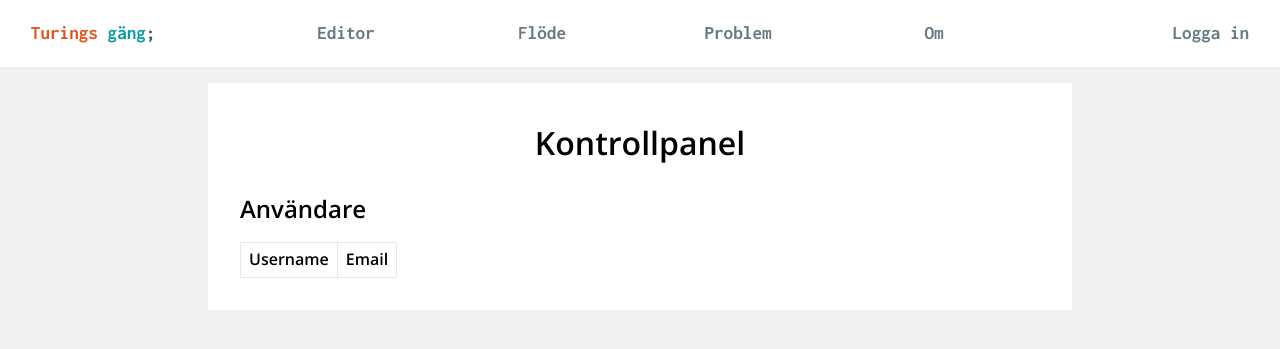
After one commit to arvid220u/turingsgang, a Flask app: template templates/controlpanel.html in a window 1280 px wide. The commit adds this page. Shown: the top 349 px of the page. Run offline with Flask 2, Linux system fonts and the light colour scheme; the template is opened without the code that fills it, so the values that code supplies are empty.

Commit message:
Add control panel for admins

```diff
--- a/app.py
+++ b/app.py
@@ -861,5 +861,55 @@ def about():
     return render_template("about.html", logged_in=logged_in(), username=get_username())
 
 
+
+def is_admin():
+    return (get_username() == "arvid220u" or get_username() == "Teodor Bucht")
+
+# control panel, only for arvid220u and teodor bucht
+@app.route("/controlpanel")
+def controlpanel():
+    if not logged_in():
+        return abort(404)
+    if not is_admin():
+        return abort(404)
+    # list all users, with links to their userstats page
+    # also list all assignments, showing solvecount and such things
+
+    db = get_db()
+    alluserscur = db.execute("SELECT * FROM users")
+    allusers = alluserscur.fetchall()
+
+    return render_template("controlpanel.html", logged_in=logged_in(), username=get_username(), allusers=allusers)
+
+
+
+@app.route("/problemstats/<problemid>")
+def problemstats(problemid):
+    if not logged_in():
+        return abort(404)
+    # for now, only for admins
+    if not is_admin():
+        return abort(404)
+    # list all users who have solved it
+    # rank by cpu time, then by submission date
+    return "problemstats"
+
+
+@app.route("/userstats/<userid>")
+def userstats(userid):
+    if not logged_in():
+        return abort(404)
+    # for now, only for admins
+    if not is_admin():
+        return abort(404)
+    # list all solved problems and all unsolved
+    # show count
+    return "userstats"
+
+
+
+
+
+
 if __name__ == "__main__":
     app.run()
--- a/static/styles/mainpage.css
+++ b/static/styles/mainpage.css
@@ -37,6 +37,15 @@ a:visited {
 }
 #aboutbody {
     font-family: Merriweather, serif;
+    padding: 1em 2em;
+    max-width: 50em;
+    margin: auto;
+    margin-top: 1em;
+    background-color: rgb(255,255,255);
+    padding-bottom: 2em;
+}
+#controlpanelbody {
+    font-family: "Open Sans", sans-serif;
     padding: 1em 2em;
     max-width: 50em;
     margin: auto;
--- /dev/null
+++ b/templates/controlpanel.html
@@ -0,0 +1,27 @@
+{% extends "base.html" %}
+{% block title %}Kontrollpanel - Turings gäng{% endblock %}
+
+{% block body %}
+
+<div id="controlpanelbody">
+
+    <h1>Kontrollpanel</h1>
+
+    <h2>Användare</h2>
+
+    <table class="realtable" id="controlpaneluserstable">
+        <tr class="tableheader">
+            <td>Username</td>
+            <td>Email</td>
+        </tr>
+        {% for user in allusers %}
+        <tr>
+            <td><a href="{{ url_for('userstats', userid=user['userid'], _external=True, _scheme='https') }}">{{ user['username'] }}</a></td>
+            <td>{{ user['email'] }}</td>
+        </tr>
+        {% endfor %}
+    </table>
+
+</div>
+
+{% endblock %}
```
